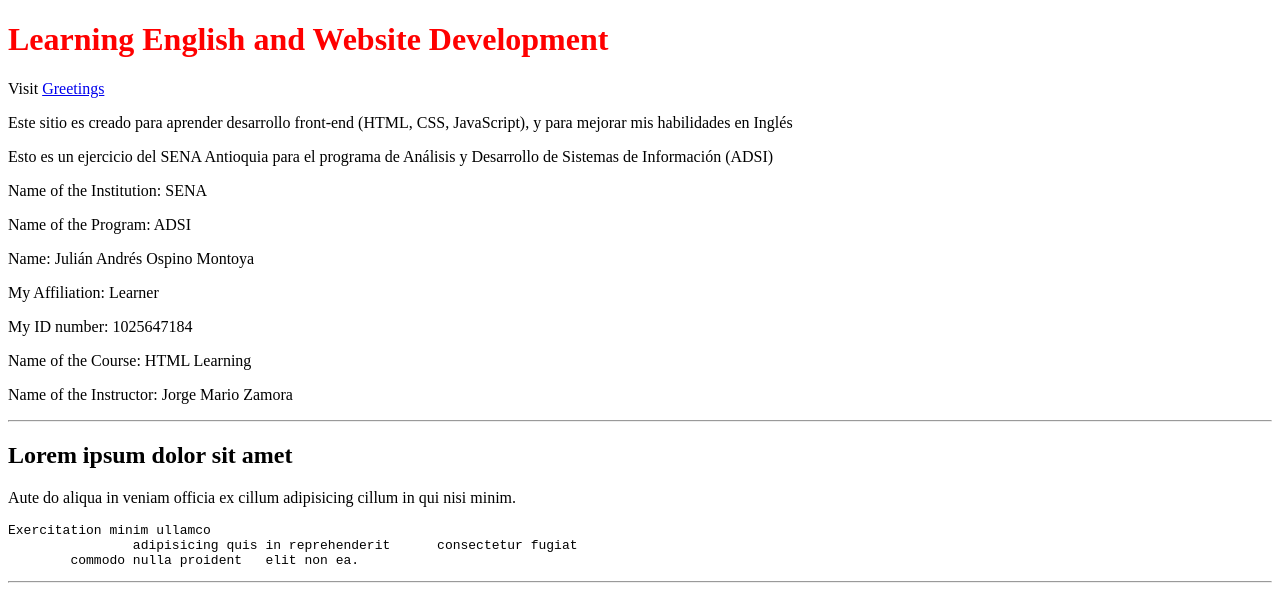
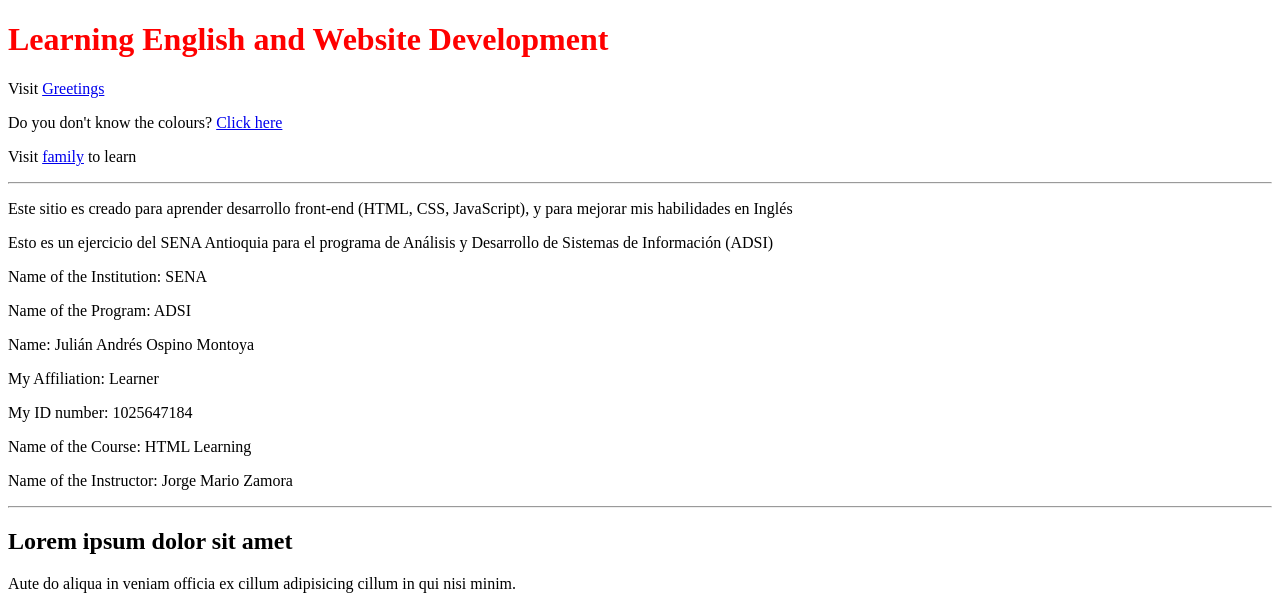
Before and after one commit to JulianOspino/mywebsite, a plain HTML site: page index.html in a window 1280 px wide. Shown: the top 598 px of the page. Drawn offline with Linux system fonts and the light colour scheme.

Commit message:
Last Update: Session 3

```diff
--- a/index.html
+++ b/index.html
@@ -8,6 +8,9 @@
 		<!--El atributo style me sirve para proporcinar estilo a un elemento de la página-->
 		<h1 style="color: red; border: 5px indianreds solid;">Learning English and Website Development</h1>
 		<p>Visit <a href="greetings.html" title="Greetings">Greetings</a></p>
+		<p>Do you don't know the colours? <a href="colours.html" title="Colours">Click here</a></p>
+		<p>Visit <a href="family.html" title="Family">family</a> to learn</p>
+		<hr>
 		<p>Este sitio es creado para aprender desarrollo front-end (HTML, CSS, JavaScript), y para mejorar mis habilidades en Inglés</p>
 		<p>Esto es un ejercicio del SENA Antioquia para el programa de Análisis y Desarrollo de Sistemas de Información (ADSI)</p>
 		<p>Name of the Institution: SENA</p>
```
